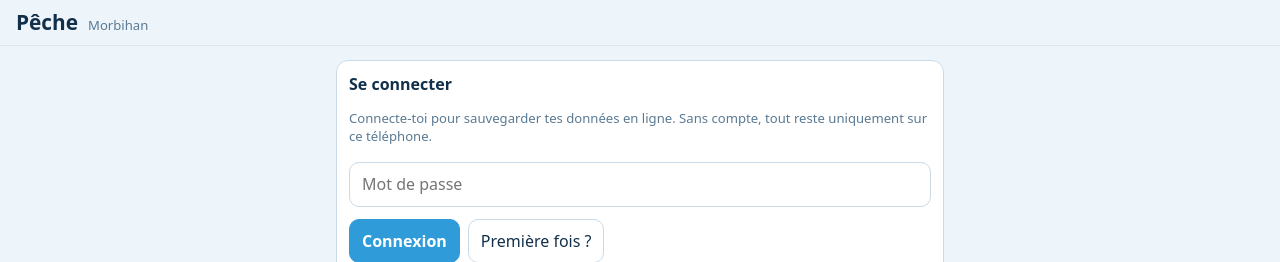
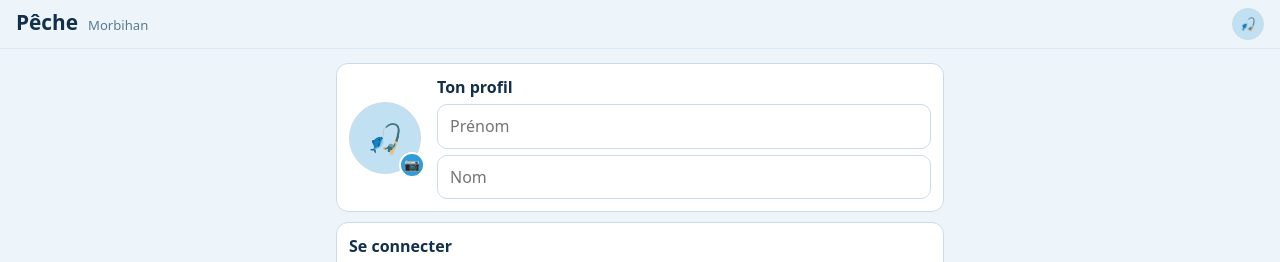
Before and after one commit to dylanlegouellec-jpg/Peche_Tangui, a React (Vite) app: page / in a window 1280 px wide. Both pictures are taken after a click on the button "Réglages". Shown: the top 262 px of the page. Built offline with nearby package versions, Linux system fonts and the light colour scheme; no server answers.

Commit message:
Profil : photo, prénom et nom dans les réglages, synchronisés avec le compte
Co-Authored-By: Claude Sonnet 5.5 <noreply@anthropic.com>
Claude-Session: https://claude.ai/code/session_01TkpEePun33u5aMwSa5g1mA

```diff
--- a/src/App.tsx
+++ b/src/App.tsx
@@ -1,5 +1,6 @@
 import { liveQuery } from 'dexie'
 import { useEffect, useState } from 'react'
+import { Avatar } from './components/Avatar'
 import { TabBar, type Tab } from './components/TabBar'
 import { loadSettings, seedSpots } from './lib/db'
 import { liveSpots } from './lib/store'
@@ -45,6 +46,9 @@ export default function App() {
       <header>
         <h1>Pêche</h1>
         <span className="muted small">Morbihan</span>
+        <button className="avatar-btn" onClick={() => setTab('settings')} aria-label="Profil et réglages">
+          <Avatar settings={settings} size={32} />
+        </button>
       </header>
       <main className="scroll">
         <div className="app">
--- /dev/null
+++ b/src/components/Avatar.tsx
@@ -0,0 +1,33 @@
+import { liveQuery } from 'dexie'
+import { useEffect, useState } from 'react'
+import { db } from '../lib/db'
+import type { Settings } from '../lib/types'
+
+export function useAvatarUrl(uid?: string) {
+  const [url, setUrl] = useState<string>()
+  useEffect(() => {
+    if (!uid) return setUrl(undefined)
+    let current: string | undefined
+    const sub = liveQuery(() => db.photos.get(uid)).subscribe((row) => {
+      if (current) URL.revokeObjectURL(current)
+      current = row ? URL.createObjectURL(row.blob) : undefined
+      setUrl(current)
+    })
+    return () => {
+      sub.unsubscribe()
+      if (current) URL.revokeObjectURL(current)
+    }
+  }, [uid])
+  return url
+}
+
+export const initials = (s: Pick<Settings, 'firstName' | 'lastName'>) => ((s.firstName?.[0] ?? '') + (s.lastName?.[0] ?? '')).toUpperCase()
+
+export function Avatar({ settings, size = 40 }: { settings: Settings; size?: number }) {
+  const url = useAvatarUrl(settings.avatarUid)
+  return (
+    <span className="avatar" style={{ width: size, height: size, fontSize: size * 0.4 }}>
+      {url ? <img src={url} alt="Photo de profil" /> : initials(settings) || '🎣'}
+    </span>
+  )
+}
--- a/src/index.css
+++ b/src/index.css
@@ -81,3 +81,12 @@ input.dt::-webkit-date-and-time-value { text-align: left; }
 .filebtn { display: block; text-align: center; margin: 6px 0; padding: 10px 12px; border: 1px dashed var(--line); border-radius: 10px; color: var(--muted); cursor: pointer; }
 
 input[type=range] { width: 100%; padding: 0; accent-color: var(--accent); }
+
+.avatar { display: inline-flex; align-items: center; justify-content: center; border-radius: 50%; overflow: hidden; background: color-mix(in srgb, var(--accent) 30%, var(--card)); border: 1px solid var(--line); font-weight: 700; flex: none; }
+.avatar img { width: 100%; height: 100%; object-fit: cover; display: block; }
+.avatar-btn { margin-left: auto; padding: 0; border: 0; background: none; border-radius: 50%; align-self: center; line-height: 0; }
+.profile { display: flex; gap: 16px; align-items: center; }
+.avatar-pick { position: relative; cursor: pointer; flex: none; line-height: 0; }
+.avatar-badge { position: absolute; right: -4px; bottom: -4px; width: 26px; height: 26px; border-radius: 50%; background: var(--accent); display: flex; align-items: center; justify-content: center; font-size: .8rem; line-height: 1; border: 2px solid var(--card); }
+.profile-fields { flex: 1; min-width: 0; display: flex; flex-direction: column; gap: 6px; }
+.profile-fields input { width: 100%; }
--- a/src/lib/photo.ts
+++ b/src/lib/photo.ts
@@ -28,3 +28,14 @@ export async function shrinkPhoto(file: File): Promise<Blob> {
   bmp.close()
   return best!
 }
+
+/** Photo de profil : recadrée au carré au centre, 320 px, JPEG léger (~20 Ko). */
+export async function shrinkAvatar(file: File, size = 320): Promise<Blob> {
+  const bmp = await createImageBitmap(file, { imageOrientation: 'from-image' })
+  const side = Math.min(bmp.width, bmp.height)
+  const canvas = document.createElement('canvas')
+  canvas.width = canvas.height = size
+  canvas.getContext('2d')!.drawImage(bmp, (bmp.width - side) / 2, (bmp.height - side) / 2, side, side, 0, 0, size, size)
+  bmp.close()
+  return encode(canvas, 0.8)
+}
--- a/src/lib/store.ts
+++ b/src/lib/store.ts
@@ -23,6 +23,15 @@ export async function removeSpot(id: number) {
 export async function saveSettings(patch: Partial<Settings>) {
   await db.settings.put({ key: 'main', value: { ...(await loadSettings()), ...patch }, updatedAt: Date.now() })
   touch()
+}
+
+/** Remplace la photo de profil (nouvel identifiant à chaque fois : les photos ne changent jamais une fois envoyées). */
+export async function setAvatar(blob: Blob) {
+  const old = (await loadSettings()).avatarUid
+  const uid = crypto.randomUUID()
+  await db.photos.add({ uid, tripUid: 'profile', blob, uploaded: 0 })
+  if (old) await db.photos.delete(old)
+  await saveSettings({ avatarUid: uid })
 }
 
 export interface NewTrip {
--- a/src/lib/sync.ts
+++ b/src/lib/sync.ts
@@ -131,16 +131,17 @@ export async function syncNow() {
       if (res.settings && (mine?.updatedAt ?? 0) < res.settings.updatedAt) await db.settings.put({ key: 'main', value: res.settings.data, updatedAt: res.settings.updatedAt })
     })
 
-    // Photos des sorties reçues d'un autre appareil.
+    // Photos reçues d'un autre appareil : sorties et photo de profil.
+    const fetchPhoto = async (uid: string, tripUid: string) => {
+      if (await db.photos.get(uid)) return
+      const r = await fetch(`/api/photo?uid=${encodeURIComponent(uid)}`, { headers: { Authorization: `Bearer ${read(LS.token)}` } })
+      if (r.ok) await db.photos.put({ uid, tripUid, blob: await r.blob(), uploaded: 1 })
+    }
     for (const t of await db.trips.toArray()) {
-      if (t.deleted) continue
-      for (const uid of t.photoUids) {
-        if (await db.photos.get(uid)) continue
-        const token = read(LS.token)
-        const r = await fetch(`/api/photo?uid=${encodeURIComponent(uid)}`, { headers: { Authorization: `Bearer ${token}` } })
-        if (r.ok) await db.photos.put({ uid, tripUid: t.uid, blob: await r.blob(), uploaded: 1 })
-      }
+      if (!t.deleted) for (const uid of t.photoUids) await fetchPhoto(uid, t.uid)
     }
+    const avatarUid = ((await db.settings.get('main'))?.value as { avatarUid?: string } | undefined)?.avatarUid
+    if (avatarUid) await fetchPhoto(avatarUid, 'profile')
 
     write(LS.cursor, String(res.cursor))
     write(LS.lastPush, String(startedAt))
--- a/src/lib/types.ts
+++ b/src/lib/types.ts
@@ -89,6 +89,10 @@ export interface Settings {
   defaultSpotUid?: string
   /** Opacité du fond de la barre d'onglets, en % (20–100). */
   tabOpacity: number
+  firstName?: string
+  lastName?: string
+  /** Identifiant de la photo de profil (table photos). */
+  avatarUid?: string
 }
 
 export const DEFAULT_SETTINGS: Settings = { theme: 'auto', windUnit: 'kmh', defaultMode: 'bord', tabOpacity: 72 }
--- /dev/null
+++ b/src/views/ProfileCard.tsx
@@ -0,0 +1,51 @@
+import { useEffect, useRef, useState } from 'react'
+import { Avatar } from '../components/Avatar'
+import { shrinkAvatar } from '../lib/photo'
+import { saveSettings, setAvatar } from '../lib/store'
+import type { Settings } from '../lib/types'
+
+export function ProfileCard({ settings }: { settings: Settings }) {
+  const [first, setFirst] = useState(settings.firstName ?? '')
+  const [last, setLast] = useState(settings.lastName ?? '')
+  const [busy, setBusy] = useState(false)
+  const timer = useRef<ReturnType<typeof setTimeout>>(undefined)
+
+  // Un autre appareil a changé le nom : on recopie, sans écraser une saisie en cours.
+  useEffect(() => {
+    setFirst(settings.firstName ?? '')
+    setLast(settings.lastName ?? '')
+  }, [settings.firstName, settings.lastName])
+
+  const save = (firstName: string, lastName: string) => {
+    clearTimeout(timer.current)
+    timer.current = setTimeout(() => saveSettings({ firstName: firstName.trim() || undefined, lastName: lastName.trim() || undefined }), 500)
+  }
+
+  async function pick(e: React.ChangeEvent<HTMLInputElement>) {
+    const file = e.target.files?.[0]
+    e.target.value = ''
+    if (!file) return
+    setBusy(true)
+    try {
+      await setAvatar(await shrinkAvatar(file))
+    } finally {
+      setBusy(false)
+    }
+  }
+
+  const name = [settings.firstName, settings.lastName].filter(Boolean).join(' ')
+  return (
+    <div className="card profile">
+      <label className="avatar-pick" aria-label="Changer la photo de profil">
+        <Avatar settings={settings} size={72} />
+        <span className="avatar-badge">{busy ? '…' : '📷'}</span>
+        <input type="file" accept="image/*" hidden onChange={pick} />
+      </label>
+      <div className="profile-fields">
+        <strong>{name || 'Ton profil'}</strong>
+        <input placeholder="Prénom" value={first} autoComplete="given-name" onChange={(e) => { setFirst(e.target.value); save(e.target.value, last) }} />
+        <input placeholder="Nom" value={last} autoComplete="family-name" onChange={(e) => { setLast(e.target.value); save(first, e.target.value) }} />
+      </div>
+    </div>
+  )
+}
--- a/src/views/SettingsView.tsx
+++ b/src/views/SettingsView.tsx
@@ -2,6 +2,7 @@ import { useEffect, useRef, useState } from 'react'
 import { db } from '../lib/db'
 import { saveSettings } from '../lib/store'
 import { AccountCard } from './AccountCard'
+import { ProfileCard } from './ProfileCard'
 import type { Mode, Settings, Spot, Theme, WindUnit } from '../lib/types'
 
 function Seg<T extends string>({ value, options, onChange }: { value: T; options: [T, string][]; onChange: (v: T) => void }) {
@@ -28,6 +29,7 @@ export function SettingsView({ settings, spots }: { settings: Settings; spots: S
   }
   return (
     <section>
+      <ProfileCard settings={settings} />
       <AccountCard />
       <div className="card">
         <h3>Affichage</h3>
```
